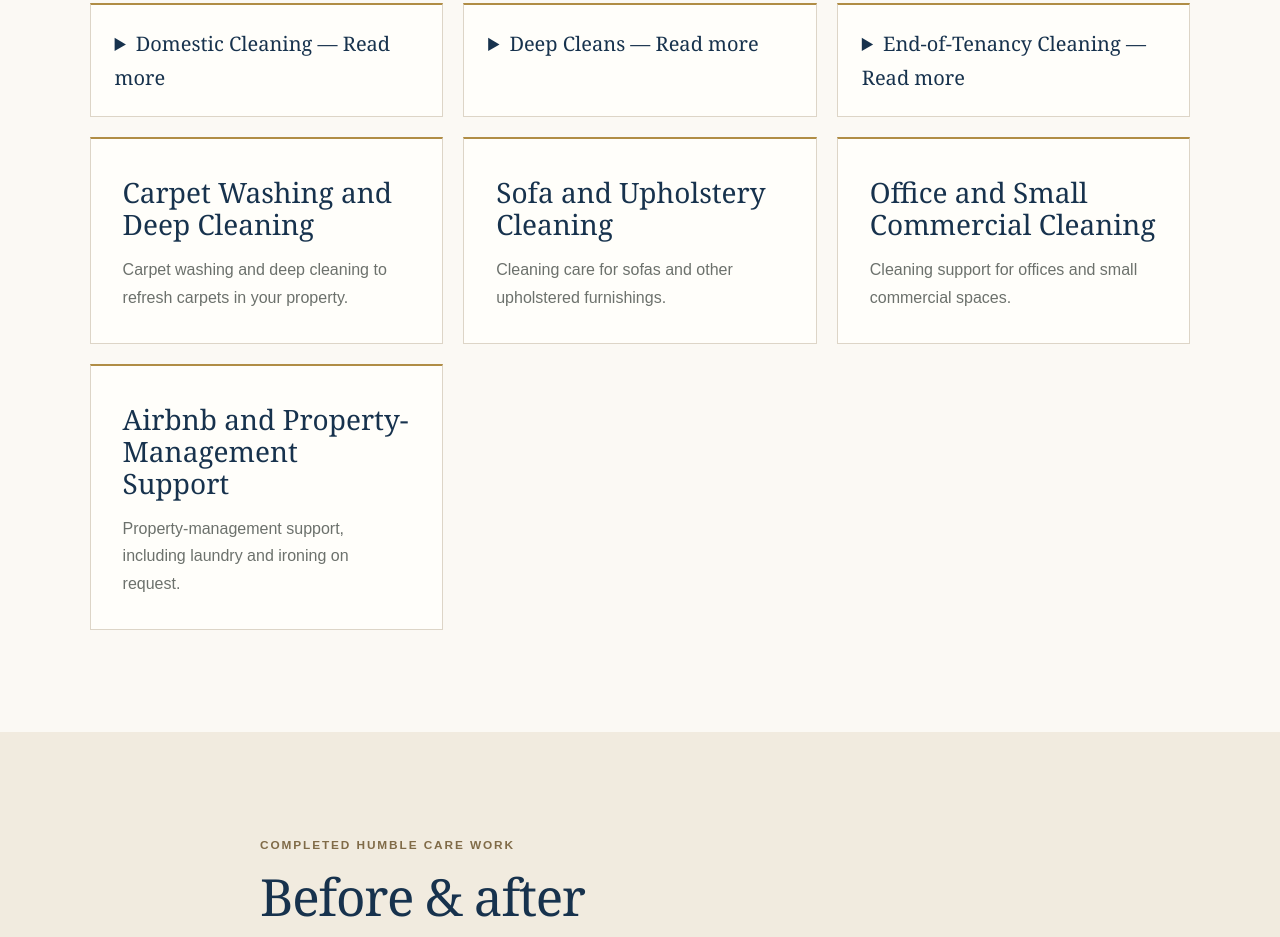
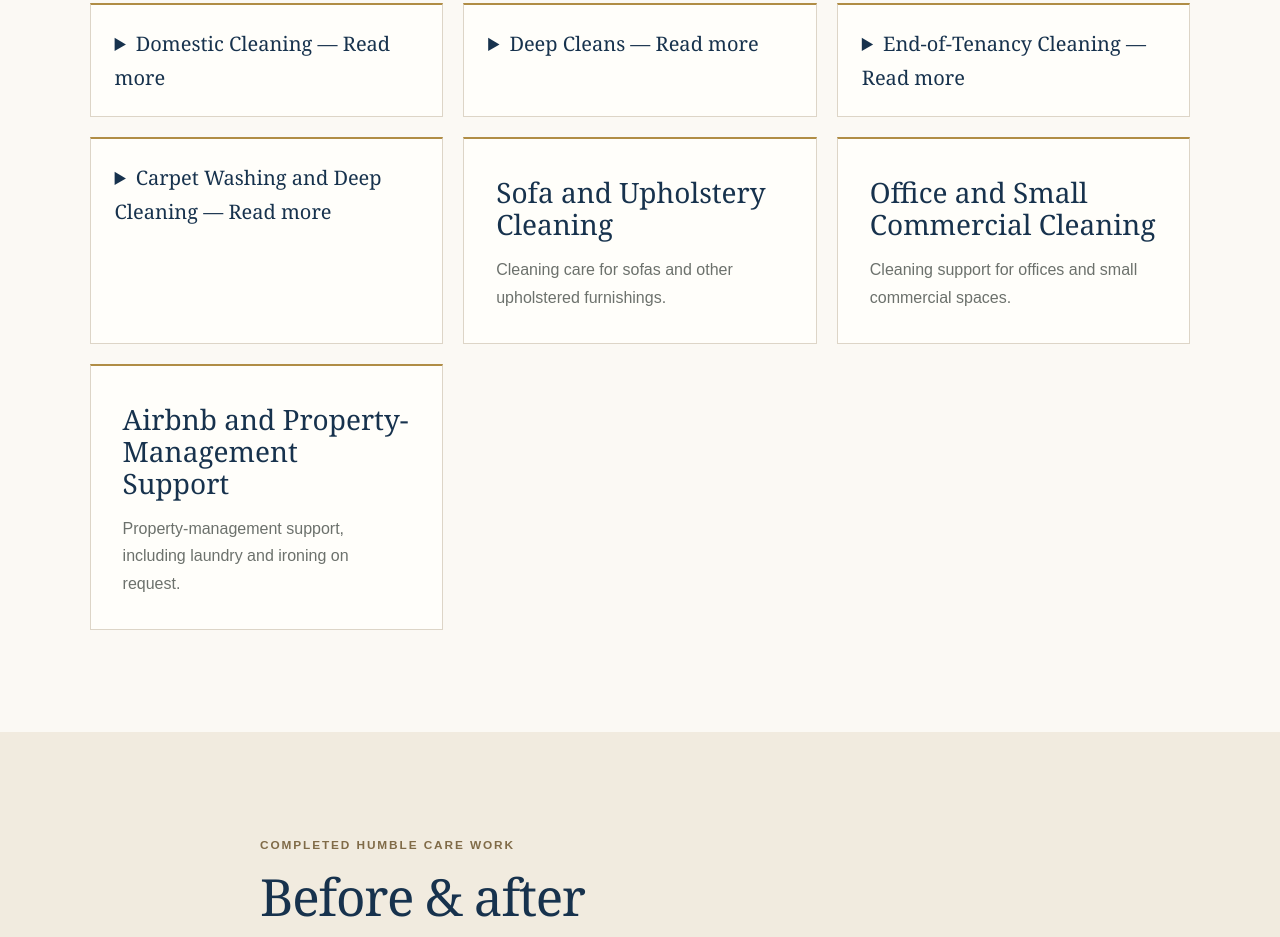
Before and after one commit to nyongsylvester/HumbleCare-Property-Services, a plain HTML site: page services.html in a window 1280 px wide. Shown: the part 1216-2153 px from the top of the page. Drawn offline with Linux system fonts and the light colour scheme.

Commit message:
Update services.html

```diff
--- a/services.html
+++ b/services.html
@@ -82,10 +82,12 @@
   </p>
 </details>
 
-<article>
-  <h3>Carpet Washing and Deep Cleaning</h3>
-  <p>Carpet washing and deep cleaning to refresh carpets in your property.</p>
-</article>
+<details class="offer-item" id="carpet-cleaning">
+  <summary>Carpet Washing and Deep Cleaning — Read more</summary>
+  <p>
+    Carpet washing and deep cleaning to refresh carpets in your property.
+  </p>
+</details>
 
 <article>
   <h3>Sofa and Upholstery Cleaning</h3>
```
